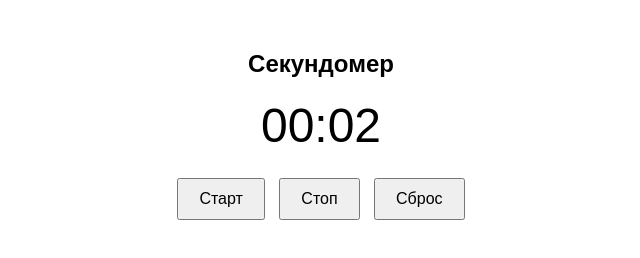
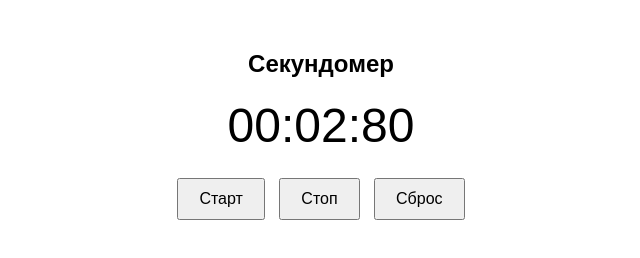
Before and after one commit to MilanaErmolina/Educational_practice, a plain HTML site: page stopwatch/index.html in a window 1280 px wide. Both pictures are taken after a click on the button "Старт". Shown: the whole page, without its empty margins (319-959 px from the left). Drawn offline with Linux system fonts and the light colour scheme.

Commit message:
Update index.html

```diff
--- a/stopwatch/index.html
+++ b/stopwatch/index.html
@@ -12,34 +12,36 @@
 </head>
 <body>
     <h2>Секундомер</h2>
-    <div id="display" class="display">00:00</div>
+    <div id="display" class="display">00:00:00</div>
     <button id="start">Старт</button>
     <button id="stop">Стоп</button>
     <button id="reset">Сброс</button>
     <script>
         let timer = null;
-        let seconds = 0;
+        let centiseconds = 0; // 1 centisecond = 0.01 second
         const display = document.getElementById('display');
         const startBtn = document.getElementById('start');
         const stopBtn = document.getElementById('stop');
         const resetBtn = document.getElementById('reset');
 
-        function formatTime(totalSeconds) {
+        function formatTime(totalCentiseconds) {
+            const totalSeconds = Math.floor(totalCentiseconds / 100);
             const mins = Math.floor(totalSeconds / 60);
             const secs = totalSeconds % 60;
-            return `${mins.toString().padStart(2, '0')}:${secs.toString().padStart(2, '0')}`;
+            const cents = totalCentiseconds % 100;
+            return `${mins.toString().padStart(2, '0')}:${secs.toString().padStart(2, '0')}:${cents.toString().padStart(2, '0')}`;
         }
 
         function updateDisplay() {
-            display.textContent = formatTime(seconds);
+            display.textContent = formatTime(centiseconds);
         }
 
         function startTimer() {
             if (timer) return;
             timer = setInterval(() => {
-                seconds++;
+                centiseconds++;
                 updateDisplay();
-            }, 1000);
+            }, 10); // каждые 10 мс = 1/100 секунды
         }
 
         function stopTimer() {
@@ -49,7 +51,7 @@
 
         function resetTimer() {
             stopTimer();
-            seconds = 0;
+            centiseconds = 0;
             updateDisplay();
         }
 
```
